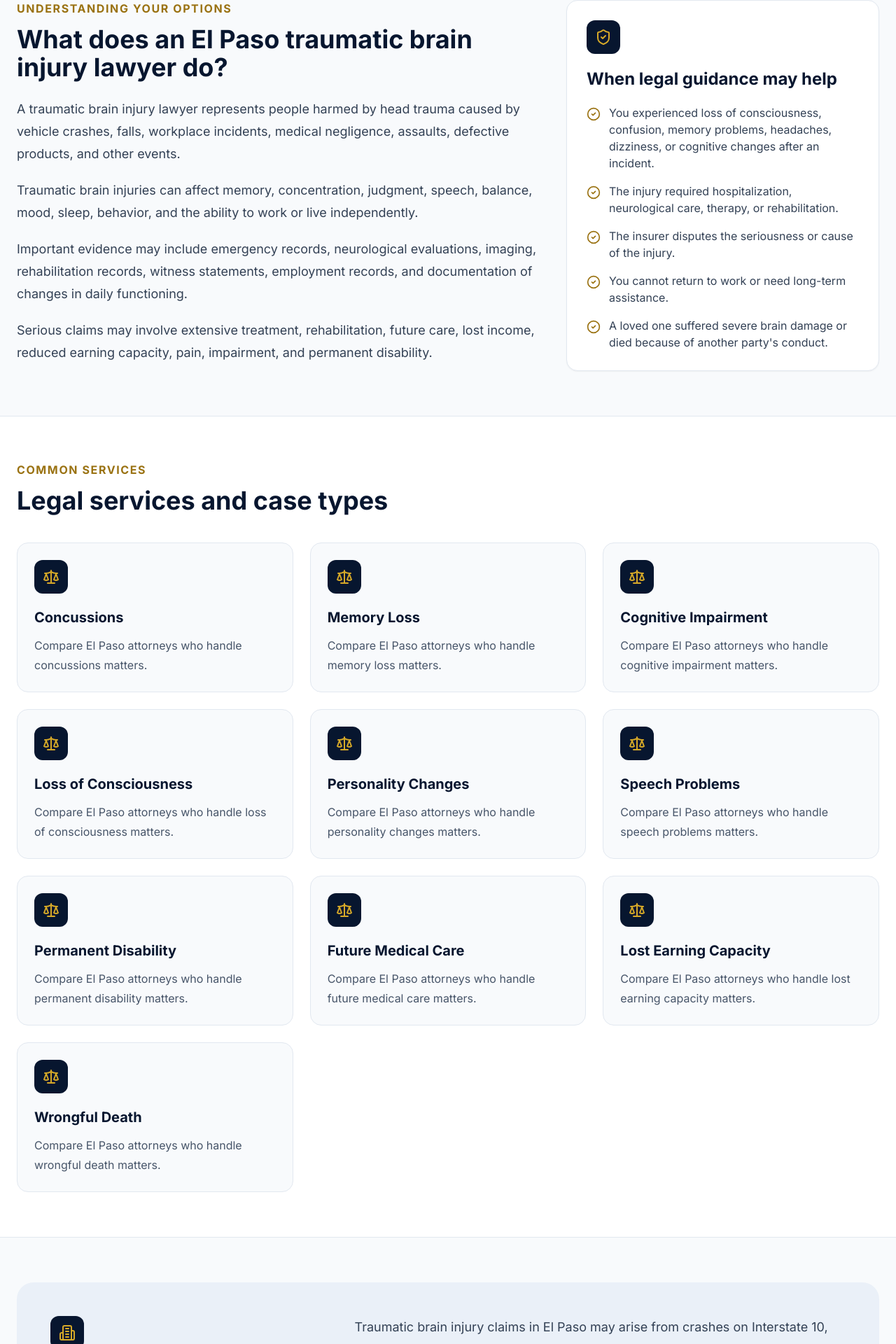
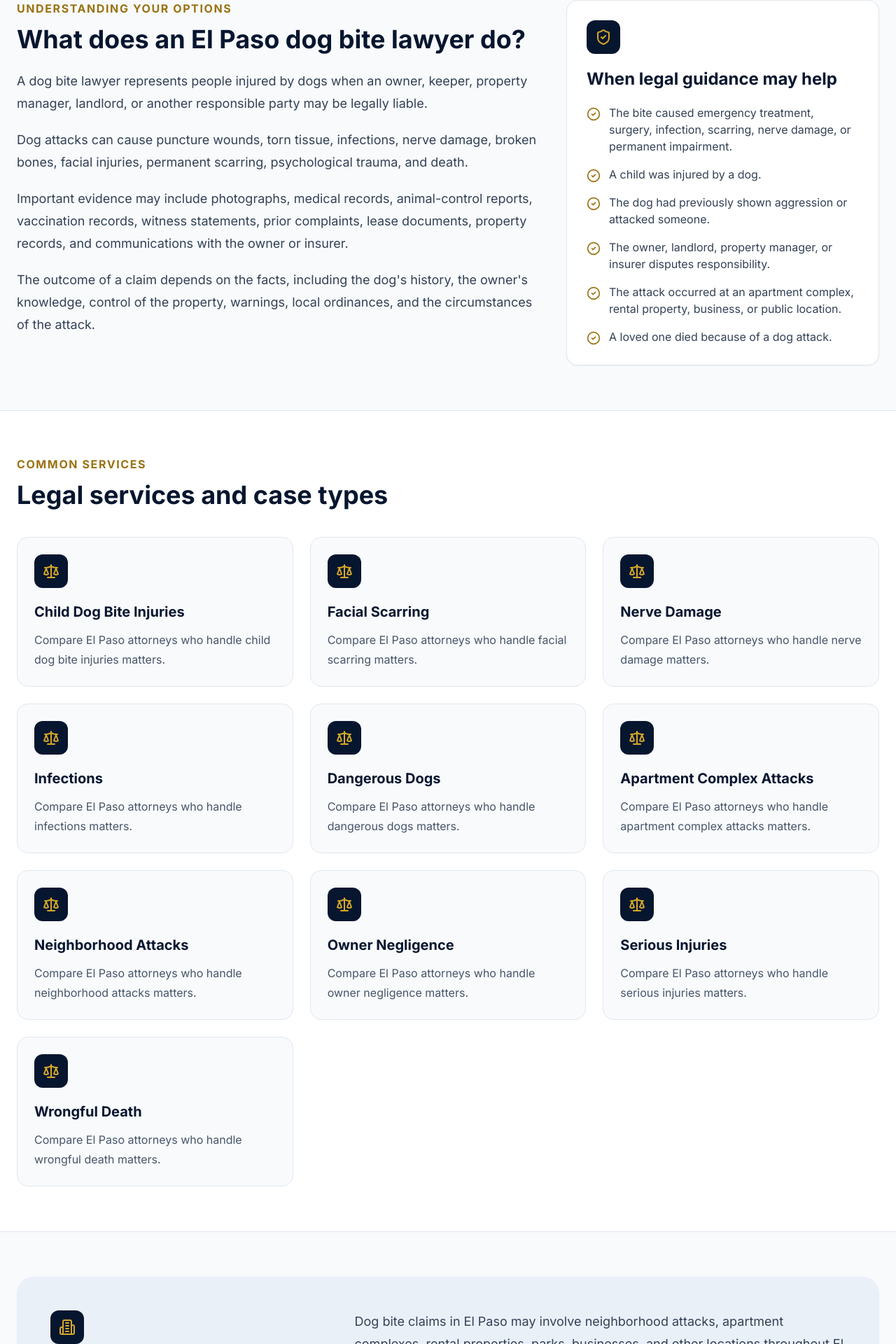
Before and after one commit to chapstucker-dotcom/best-ep-lawyers-, a React (Vite) app: page /el-paso-dog-bite-lawyers in a window 1280 px wide. Shown: the part 807-2727 px from the top of the page at 70% size. Built offline with nearby package versions, Linux system fonts and the light colour scheme; no server answers; the database is empty.

Commit message:
Fix El Paso dog bite page content

```diff
--- a/src/pages/DogBite.tsx
+++ b/src/pages/DogBite.tsx
@@ -1,105 +1,106 @@
 import PracticeAreaTemplate from "../components/PracticeAreaTemplate";
 import type { PracticeAreaPageData } from "../data/practiceAreaPages";
 
-const traumaticBrainInjuryPage: PracticeAreaPageData = {
-  path: "/el-paso-traumatic-brain-injury-lawyers",
-  shortTitle: "Traumatic Brain Injury",
-  title: "Best Traumatic Brain Injury Lawyers in El Paso, Texas",
+const dogBitePage: PracticeAreaPageData = {
+  path: "/el-paso-dog-bite-lawyers",
+  shortTitle: "Dog Bite",
+  title: "Best Dog Bite Lawyers in El Paso, Texas",
   description:
-    "Compare El Paso traumatic brain injury attorneys handling concussions, memory loss, cognitive impairment, permanent disability, future care, and wrongful death claims.",
+    "Compare El Paso dog bite attorneys handling serious injuries, facial scarring, nerve damage, infections, child injuries, dangerous-dog claims, and wrongful death cases.",
   metaDescription:
-    "Compare traumatic brain injury lawyers in El Paso for concussions, memory loss, cognitive impairment, permanent disability, and wrongful death.",
+    "Compare dog bite lawyers in El Paso for serious injuries, facial scarring, infections, child injuries, dangerous-dog claims, and wrongful death.",
   heroText:
-    "Compare El Paso traumatic brain injury attorneys for concussions, memory loss, cognitive impairment, permanent disability, and wrongful death claims.",
+    "Compare El Paso dog bite attorneys for serious injuries, facial scarring, infections, child injuries, and dangerous-dog claims.",
   topics: [
-    "Concussions",
-    "Memory Loss",
-    "Cognitive Impairment",
-    "Loss of Consciousness",
-    "Personality Changes",
-    "Speech Problems",
-    "Permanent Disability",
-    "Future Medical Care",
-    "Lost Earning Capacity",
+    "Child Dog Bite Injuries",
+    "Facial Scarring",
+    "Nerve Damage",
+    "Infections",
+    "Dangerous Dogs",
+    "Apartment Complex Attacks",
+    "Neighborhood Attacks",
+    "Owner Negligence",
+    "Serious Injuries",
     "Wrongful Death",
   ],
   overview: [
-    "A traumatic brain injury lawyer represents people harmed by head trauma caused by vehicle crashes, falls, workplace incidents, medical negligence, assaults, defective products, and other events.",
-    "Traumatic brain injuries can affect memory, concentration, judgment, speech, balance, mood, sleep, behavior, and the ability to work or live independently.",
-    "Important evidence may include emergency records, neurological evaluations, imaging, rehabilitation records, witness statements, employment records, and documentation of changes in daily functioning.",
-    "Serious claims may involve extensive treatment, rehabilitation, future care, lost income, reduced earning capacity, pain, impairment, and permanent disability.",
+    "A dog bite lawyer represents people injured by dogs when an owner, keeper, property manager, landlord, or another responsible party may be legally liable.",
+    "Dog attacks can cause puncture wounds, torn tissue, infections, nerve damage, broken bones, facial injuries, permanent scarring, psychological trauma, and death.",
+    "Important evidence may include photographs, medical records, animal-control reports, vaccination records, witness statements, prior complaints, lease documents, property records, and communications with the owner or insurer.",
+    "The outcome of a claim depends on the facts, including the dog's history, the owner's knowledge, control of the property, warnings, local ordinances, and the circumstances of the attack.",
   ],
   whenToHire: [
-    "You experienced loss of consciousness, confusion, memory problems, headaches, dizziness, or cognitive changes after an incident.",
-    "The injury required hospitalization, neurological care, therapy, or rehabilitation.",
-    "The insurer disputes the seriousness or cause of the injury.",
-    "You cannot return to work or need long-term assistance.",
-    "A loved one suffered severe brain damage or died because of another party's conduct.",
+    "The bite caused emergency treatment, surgery, infection, scarring, nerve damage, or permanent impairment.",
+    "A child was injured by a dog.",
+    "The dog had previously shown aggression or attacked someone.",
+    "The owner, landlord, property manager, or insurer disputes responsibility.",
+    "The attack occurred at an apartment complex, rental property, business, or public location.",
+    "A loved one died because of a dog attack.",
   ],
   localContent: [
-    "Traumatic brain injury claims in El Paso may arise from crashes on Interstate 10, Loop 375, U.S. Highway 54, construction sites, workplaces, medical facilities, apartment complexes, and other locations throughout El Paso County.",
-    "An El Paso traumatic brain injury attorney can help preserve evidence, obtain records, coordinate expert review, document long-term needs, and pursue negotiation or litigation.",
+    "Dog bite claims in El Paso may involve neighborhood attacks, apartment complexes, rental properties, parks, businesses, and other locations throughout El Paso County.",
+    "An El Paso dog bite attorney can help identify responsible parties, obtain animal-control records, preserve photographs and witness information, evaluate insurance coverage, and document medical and emotional harm.",
   ],
   faqs: [
     {
-      question: "What is a traumatic brain injury?",
+      question: "Who may be responsible for a dog bite?",
       answer:
-        "A traumatic brain injury is damage to the brain caused by a blow, jolt, penetration, or other force.",
+        "Depending on the facts, responsibility may involve the dog owner, keeper, landlord, property manager, business, or another person who controlled the animal or property.",
     },
     {
-      question: "Can a concussion support a legal claim?",
+      question: "What evidence should I preserve?",
       answer:
-        "Yes, when another party caused the injury and the symptoms and losses are properly documented.",
+        "Preserve photographs of the injuries and location, medical records, witness information, animal-control reports, communications, damaged clothing, and insurance information.",
     },
     {
-      question: "What symptoms can occur?",
+      question: "What if the dog never bit anyone before?",
       answer:
-        "Symptoms may include headaches, dizziness, memory loss, confusion, mood changes, sleep problems, speech difficulties, and reduced concentration.",
+        "A prior bite is not always required. Responsibility may depend on the dog's behavior, the owner's knowledge, negligence, control, and other facts.",
     },
     {
-      question: "What evidence is important?",
+      question: "Can a child bring a dog bite claim?",
       answer:
-        "Medical records, imaging, neurological testing, rehabilitation notes, witness statements, and employment records may all be important.",
+        "Yes. A parent or legal representative may pursue a claim for an injured child.",
     },
     {
       question: "What damages may be available?",
       answer:
-        "Damages may include medical expenses, rehabilitation, future care, lost income, reduced earning capacity, pain, and impairment.",
+        "Depending on the facts, damages may include medical expenses, future treatment, lost income, pain, impairment, scarring, disfigurement, and emotional harm.",
     },
     {
-      question: "What if imaging appears normal?",
+      question: "What if the attack happened at an apartment complex?",
       answer:
-        "Some brain injuries may not appear clearly on routine imaging, so medical evaluation and documentation remain important.",
+        "The dog owner, landlord, or property manager may be involved depending on notice, control, lease terms, and the circumstances.",
     },
     {
-      question: "Can family observations matter?",
+      question: "Should I report the attack?",
       answer:
-        "Yes. Family members and coworkers may help document changes in memory, behavior, mood, and daily functioning.",
+        "Reporting the incident to appropriate local authorities may help document the attack and address vaccination or public-safety concerns.",
     },
     {
       question: "How long do I have to file?",
       answer:
-        "Texas limitation periods and special notice requirements may apply, so prompt legal review is important.",
+        "Texas limitation periods and special rules may apply, so prompt legal review is important.",
     },
     {
-      question: "How long does a case take?",
+      question: "How long does a dog bite case take?",
       answer:
-        "Timing depends on medical treatment, recovery, expert review, fault disputes, negotiations, and litigation.",
+        "Timing varies based on medical treatment, insurance coverage, liability disputes, settlement negotiations, and litigation.",
     },
     {
       question: "When should I contact a lawyer?",
       answer:
-        "As soon as practical after a serious head injury, especially when symptoms persist or future care may be necessary.",
+        "As soon as practical after a serious attack, especially when injuries are significant or responsibility is disputed.",
     },
   ],
   relatedPages: [
+    { label: "Personal Injury", path: "/el-paso-personal-injury-lawyers" },
+    { label: "Slip and Fall", path: "/el-paso-slip-and-fall-lawyers" },
+    { label: "Wrongful Death", path: "/el-paso-wrongful-death-lawyers" },
     { label: "Brain Injury", path: "/el-paso-brain-injury-lawyers" },
-    { label: "Car Accident", path: "/el-paso-car-accident-lawyers" },
-    { label: "Construction Accident", path: "/el-paso-construction-accident-lawyers" },
-    { label: "Wrongful Death", path: "/el-paso-wrongful-death-lawyers" },
   ],
 };
 
-export default function TraumaticBrainInjury() {
-  return <PracticeAreaTemplate page={traumaticBrainInjuryPage} />;
+export default function DogBite() {
+  return <PracticeAreaTemplate page={dogBitePage} />;
 }
```
